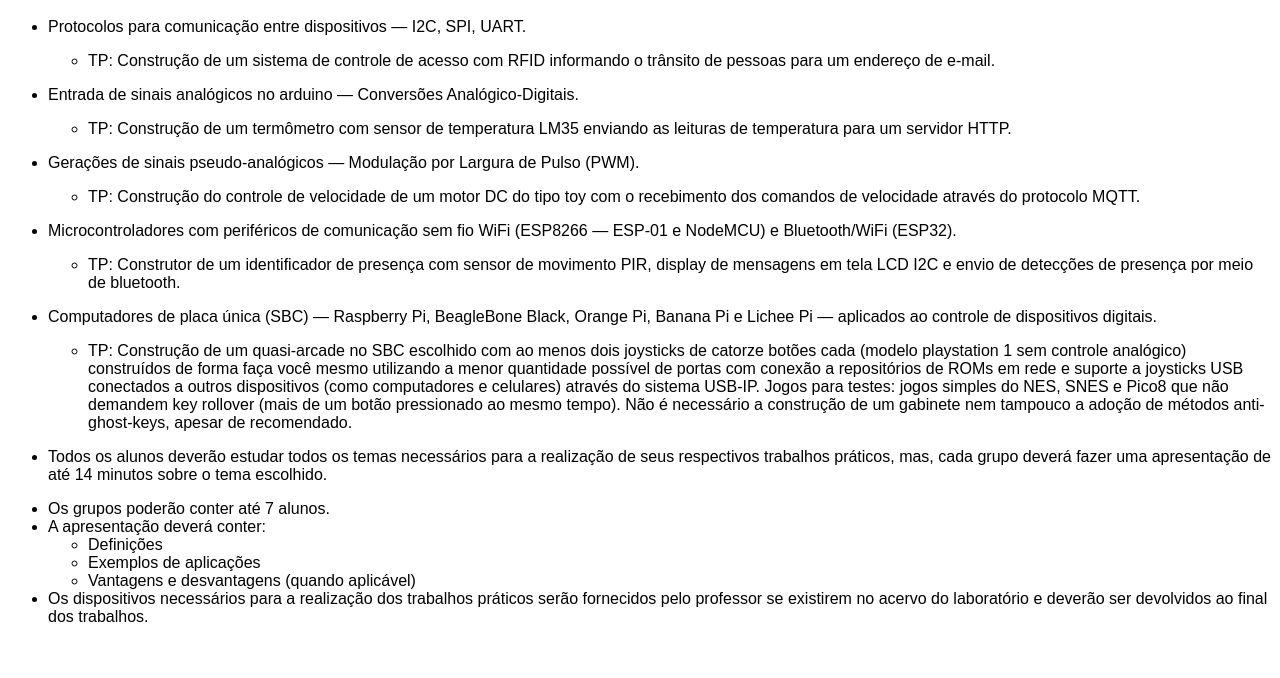
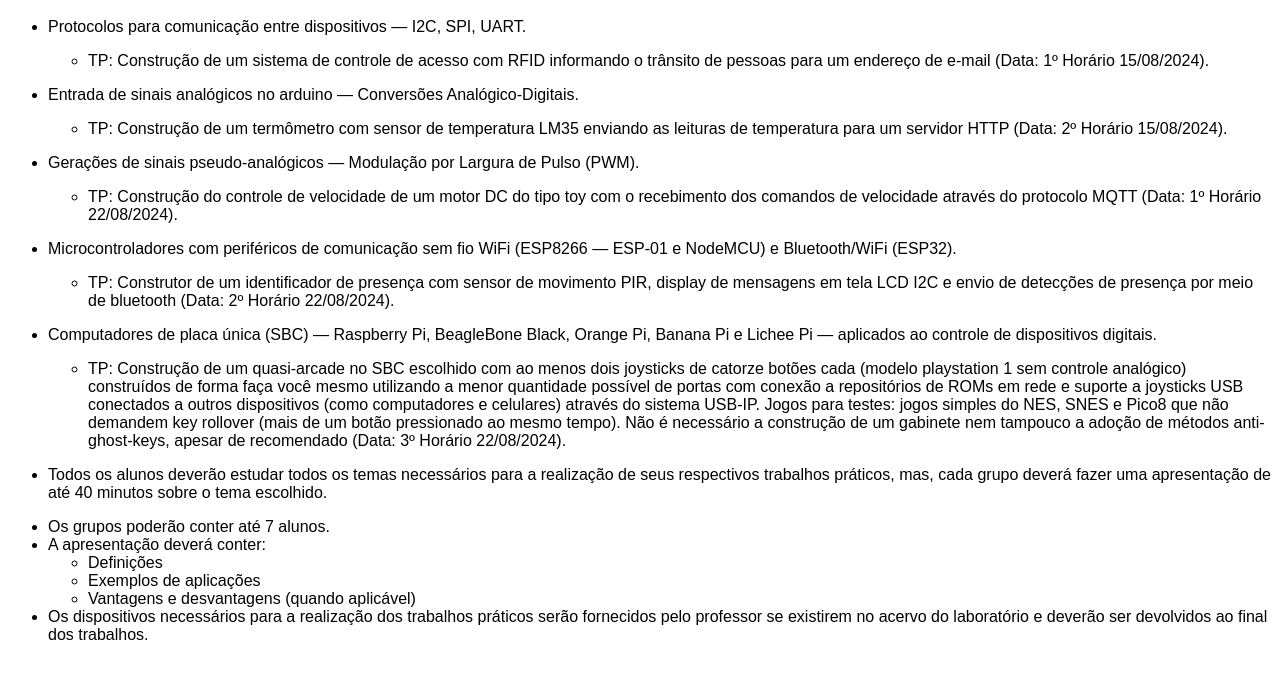
Before and after one commit to DiegoAscanio/seminarios-mpmc, a plain HTML site: page index.html in a window 1280 px wide. Shown: the part 48-726 px from the top of the page. Drawn offline with Linux system fonts and the light colour scheme.

Commit message:
atualizando datas

```diff
--- a/index.html
+++ b/index.html
@@ -9,35 +9,35 @@
 <li>
 <p>Protocolos para comunicação entre dispositivos — I2C, SPI, UART.</p>
 <ul>
-<li>TP: Construção de um sistema de controle de acesso com RFID informando o trânsito de pessoas para um endereço de e-mail.</li>
+<li>TP: Construção de um sistema de controle de acesso com RFID informando o trânsito de pessoas para um endereço de e-mail (Data: 1º Horário 15/08/2024).</li>
 </ul>
 </li>
 <li>
 <p>Entrada de sinais analógicos no arduino — Conversões Analógico-Digitais.</p>
 <ul>
-<li>TP: Construção de um termômetro com sensor de temperatura LM35 enviando as leituras de temperatura para um servidor HTTP.</li>
+<li>TP: Construção de um termômetro com sensor de temperatura LM35 enviando as leituras de temperatura para um servidor HTTP (Data: 2º Horário 15/08/2024).</li>
 </ul>
 </li>
 <li>
 <p>Gerações de sinais pseudo-analógicos — Modulação por Largura de Pulso (PWM).</p>
 <ul>
-<li>TP: Construção do controle de velocidade de um motor DC do tipo toy com o recebimento dos comandos de velocidade através do protocolo MQTT.</li>
+<li>TP: Construção do controle de velocidade de um motor DC do tipo toy com o recebimento dos comandos de velocidade através do protocolo MQTT (Data: 1º Horário 22/08/2024).</li>
 </ul>
 </li>
 <li>
 <p>Microcontroladores com periféricos de comunicação sem fio WiFi (ESP8266 — ESP-01 e NodeMCU) e Bluetooth/WiFi (ESP32).</p>
 <ul>
-<li>TP: Construtor de um identificador de presença com sensor de movimento PIR, display de mensagens em tela LCD I2C e envio de detecções de presença por meio de bluetooth.</li>
+<li>TP: Construtor de um identificador de presença com sensor de movimento PIR, display de mensagens em tela LCD I2C e envio de detecções de presença por meio de bluetooth (Data: 2º Horário 22/08/2024).</li>
 </ul>
 </li>
 <li>
 <p>Computadores de placa única (SBC) — Raspberry Pi, BeagleBone Black, Orange Pi, Banana Pi e Lichee Pi — aplicados ao controle de dispositivos digitais.</p>
 <ul>
-<li>TP: Construção de um quasi-arcade no SBC escolhido com ao menos dois joysticks de catorze botões cada (modelo playstation 1 sem controle analógico) construídos de forma faça você mesmo utilizando a menor quantidade possível de portas com conexão a repositórios de ROMs em rede e suporte a joysticks USB conectados a outros dispositivos (como computadores e celulares) através do sistema USB-IP. Jogos para testes: jogos simples do NES, SNES e Pico8 que não demandem key rollover (mais de um botão pressionado ao mesmo tempo). Não é necessário a construção de um gabinete nem tampouco a adoção de métodos anti-ghost-keys, apesar de recomendado.</li>
+<li>TP: Construção de um quasi-arcade no SBC escolhido com ao menos dois joysticks de catorze botões cada (modelo playstation 1 sem controle analógico) construídos de forma faça você mesmo utilizando a menor quantidade possível de portas com conexão a repositórios de ROMs em rede e suporte a joysticks USB conectados a outros dispositivos (como computadores e celulares) através do sistema USB-IP. Jogos para testes: jogos simples do NES, SNES e Pico8 que não demandem key rollover (mais de um botão pressionado ao mesmo tempo). Não é necessário a construção de um gabinete nem tampouco a adoção de métodos anti-ghost-keys, apesar de recomendado (Data: 3º Horário 22/08/2024).</li>
 </ul>
 </li>
 <li>
-<p>Todos os alunos deverão estudar todos os temas necessários para a realização de seus respectivos trabalhos práticos, mas, cada grupo deverá fazer uma apresentação de até 14 minutos sobre o tema escolhido.</p>
+<p>Todos os alunos deverão estudar todos os temas necessários para a realização de seus respectivos trabalhos práticos, mas, cada grupo deverá fazer uma apresentação de até 40 minutos sobre o tema escolhido.</p>
 </li>
 <li>Os grupos poderão conter até 7 alunos.</li>
 <li>A apresentação deverá conter:<ul>
```
Also changed, not shown: 1 other file.
